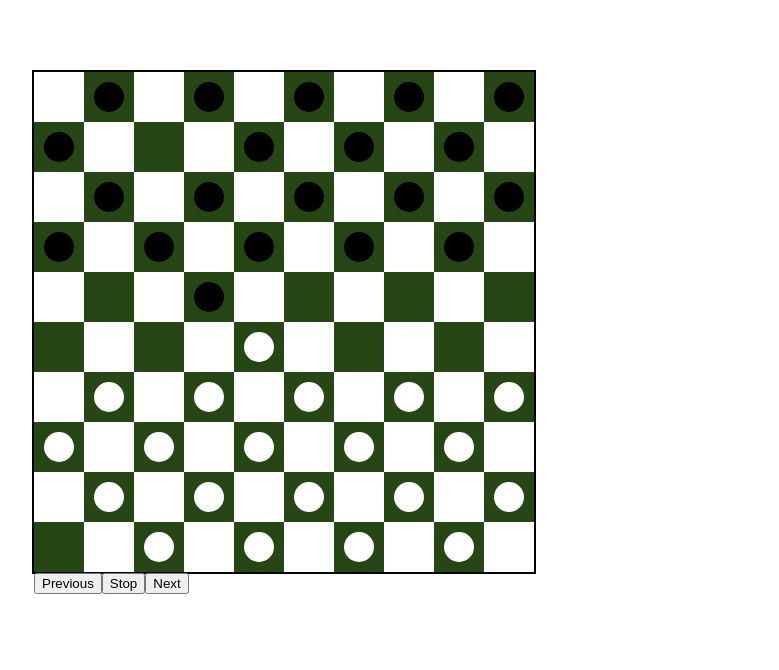
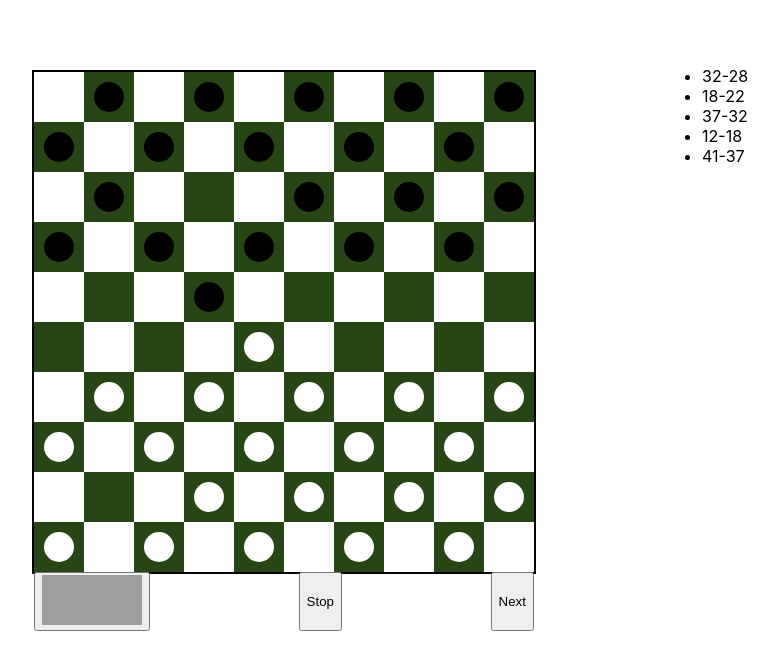
Before and after one commit to BogdanBankowski/draughts-game, a React (Create React App) app: page / in a window 1280 px wide. Shown: the top 670 px of the page, without its empty margins (38-817 px from the left). Built offline with nearby package versions, Linux system fonts and the light colour scheme; grey boxes are pictures that could not be loaded; the HTML template or start-up script is replaced by a standard one.

Commit message:
playedMoves list added

```diff
--- a/src/App.css
+++ b/src/App.css
@@ -48,8 +48,21 @@
   border-radius: 50%;
 }
 
+.moves-list{
+  position: absolute;
+  top: 50px;
+  left: 700px;
+}
 
+.button-image{
+  height: 50px;
+  width: 100px;
+}
 
+.navbar{
+  display: flex;
+  justify-content: space-between;
+}
 
 
 .App {
--- a/src/App.js
+++ b/src/App.js
@@ -72,6 +72,7 @@ function Board() {
   const [pieces, setPieces] = useState(DEFAULT_BOARD);
   const [stopButtonClicked, setStopButton] = useState(false);
   const [movIndex, setMovIndex] = useState(0);
+  const [playedMoves, setPlayedMoves] = useState([]);
   const gameLength = TEST_GAME2.length; // DO ZMIANY
   useEffect(() => {
 
@@ -80,21 +81,40 @@ function Board() {
    let gameInterval = setInterval(() => {
 
       if(!stopButtonClicked){
-      movIndex<TEST_GAME2.length ? setPieces(handleMove(TEST_GAME2[movIndex][0],TEST_GAME2[movIndex][1],pieces)) : clearInterval(gameInterval);
-      setMovIndex(movIndex+1);
+        if(movIndex<TEST_GAME2.length){
+          setPieces(handleMove(TEST_GAME2[movIndex][0],TEST_GAME2[movIndex][1],pieces))
+          setPlayedMoves(addMoveToPlayedList(playedMoves,[TEST_GAME2[movIndex][0],TEST_GAME2[movIndex][1]]));
+          setMovIndex(movIndex+1);
+        }
+        else{
+          clearInterval(gameInterval);
+        }
+
       }}
     , 1000)
 
     return () => clearInterval(gameInterval)
 
   }
-  , [stopButtonClicked,pieces,movIndex]);
+  , [stopButtonClicked,pieces,movIndex]); // PYTANIE: PO CO TUTAJ movIndex
+
+  let addMoveToPlayedList = function(actualList, move){
+    let playedListToReturn = actualList.slice();
+    playedListToReturn.push(move);
+    return playedListToReturn;
+  }
+
+  let removeMoveFromPlayedList = function(actualList){
+    let playedListToReturn = actualList.slice();
+    playedListToReturn.pop();
+    return playedListToReturn;
+  }
 
   let previousMove = function(){
      if(movIndex-1>=0){
       setStopButton(true);
-
       handleMove(TEST_GAME2[movIndex-1][1],TEST_GAME2[movIndex-1][0],pieces);
+      setPlayedMoves(removeMoveFromPlayedList(playedMoves));
       setMovIndex(movIndex-1)
     }
   }
@@ -102,7 +122,8 @@ function Board() {
     if(movIndex+1<=gameLength){
       setStopButton(true);
       handleMove(TEST_GAME2[movIndex][0],TEST_GAME2[movIndex][1],pieces);
-      setMovIndex(movIndex+1)
+      setPlayedMoves(addMoveToPlayedList(playedMoves,[TEST_GAME2[movIndex][0],TEST_GAME2[movIndex][1]]));
+      setMovIndex(movIndex+1);
     }
   }
 
@@ -126,10 +147,12 @@ function Board() {
         </div>
       );
     })}
-    <button onClick = {() => previousMove()}>Previous</button>
+    <div className='navbar'>
+    <button onClick = {() => previousMove()}><img className='button-image' src='https://media.istockphoto.com/id/871054742/pl/wektor/cofnij-ikon%C4%99-glif%C3%B3w-grafik%C4%99-wektorow%C4%85-znaku-z-ty%C5%82u-jednolity-wz%C3%B3r-na-bia%C5%82ym-tle-eps-10.jpg?s=612x612&w=0&k=20&c=sLfwzM0GTJ5F6drUc1LA2BsVInNB6NW3MROnTVB_QVE='></img></button>
     <button onClick={() => setStopButton(!stopButtonClicked)}>{stopButtonClicked?'Start':'Stop'}</button>
     <button onClick = {() => nextMove()}>Next</button>
-
+    </div>
+    <MoveList moves={playedMoves}/>
     </div>
    ;
 }
@@ -137,11 +160,20 @@ function Board() {
 // USE EFFECT, SETINTERVAL, SETTIMEOUT
 
 
+function MoveList(props){
+  const list = props.moves.map((elem) => <li>{elem[0]}-{elem[1]}</li>);
+  return (
+    <div className='moves-list'>
+      <ul>{list}</ul>
+    </div>
+  )
+}
 
 
 
 
 function App() {
+
   return <Board />;
 }
 
```
